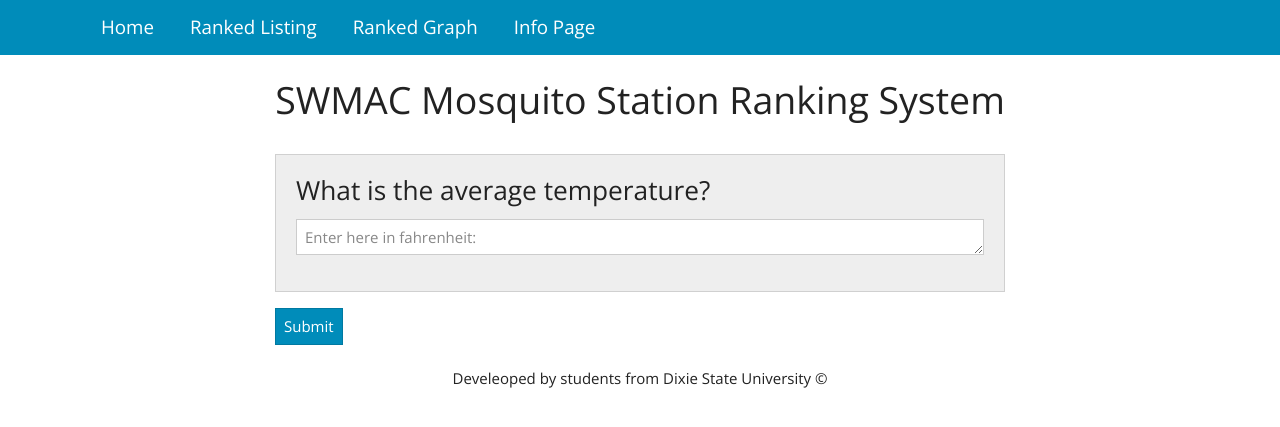
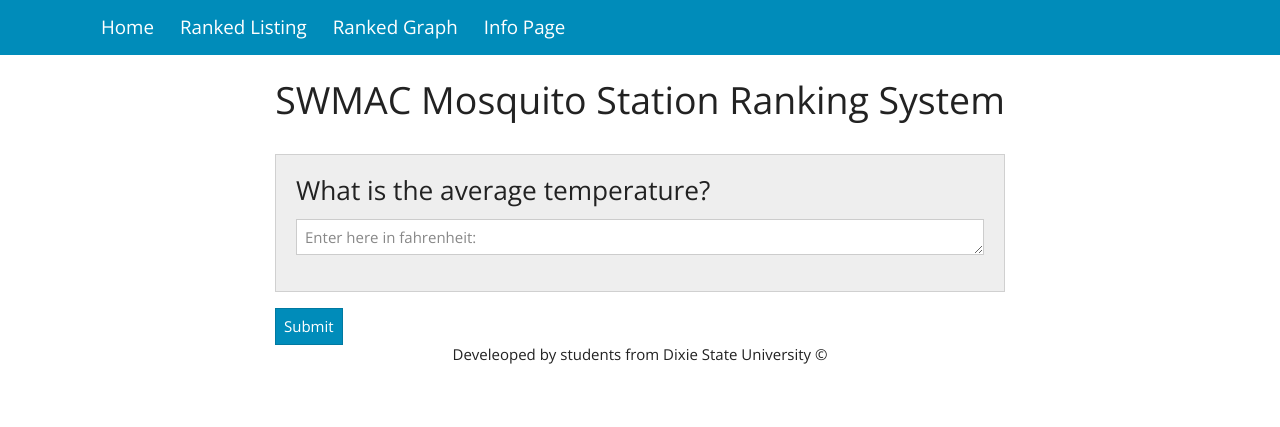
Before and after one commit to human37/swmac-treatment-scores, a Flask app: page / in a window 1280 px wide. Shown: the top 427 px of the page. Run offline with Flask 2, Linux system fonts and the light colour scheme; some libraries are stand-ins or nearby versions.

Commit message:
beautified some of the lines in main.py

```diff
--- a/static/overrides.css
+++ /dev/null
@@ -1,3 +0,0 @@
-body {
-    background-color: black;
-}
--- a/templates/base.html
+++ b/templates/base.html
@@ -18,25 +18,18 @@
           </button>
           <div class="collapse navbar-collapse" id="navbarColor01">
             <ul class="navbar-nav mr-auto">
-              <li style="padding-right:20px;"class="nav-item">
+              <li style="padding-right:10px;"class="nav-item" class="a">
                 <a class="navbar-brand" href="/">Home</a>
               </li>
-              <li style="padding-right:20px;"class="nav-item">
+              <li style="padding-right:10px;"class="nav-item">
                 <a class="navbar-brand" href="/ranklisting">Ranked Listing</a>
               </li>
-              <li style="padding-right:20px;"class="nav-item">
+              <li style="padding-right:10px;"class="nav-item">
                 <a class="navbar-brand" href="/rankgraph">Ranked Graph</a>
               </li>
-              <li style="padding-right:20px;"class="nav-item">
+              <li style="padding-right:10px;"class="nav-item">
                 <a class="navbar-brand" href="/moreinfo">Info Page</a>
               </li>
-            </ul>
-            <ul class="navbar-nav pull-right">
-              {% if user %}
-              <form method="post" action="/logout">
-                <button type="submit" class="form-control btn btn-secondary" name="logout">Logout</button>
-              </form>
-              {% endif %}
             </ul>
           </div>
         </div>
--- a/templates/feed.html
+++ b/templates/feed.html
@@ -38,8 +38,8 @@
                     <button type="submit" class="btn btn-primary" name="post-submit" onclick="$('#loading').show();">
                       Submit
                     </button>
-          </form>
-          <div class="row justify-content-md-center mb-4"></div>
+
+          <div class="row justify-content-md-center"></div>
           <footer><h6 class="row justify-content-md-center">Develeoped by students from Dixie State University &copy</h6></footer>
     {% endblock %}
   </div>
```
Also changed, not shown: db.json (+1 -1 lines), main.py (+3 -4 lines), static/images/graph.png.
